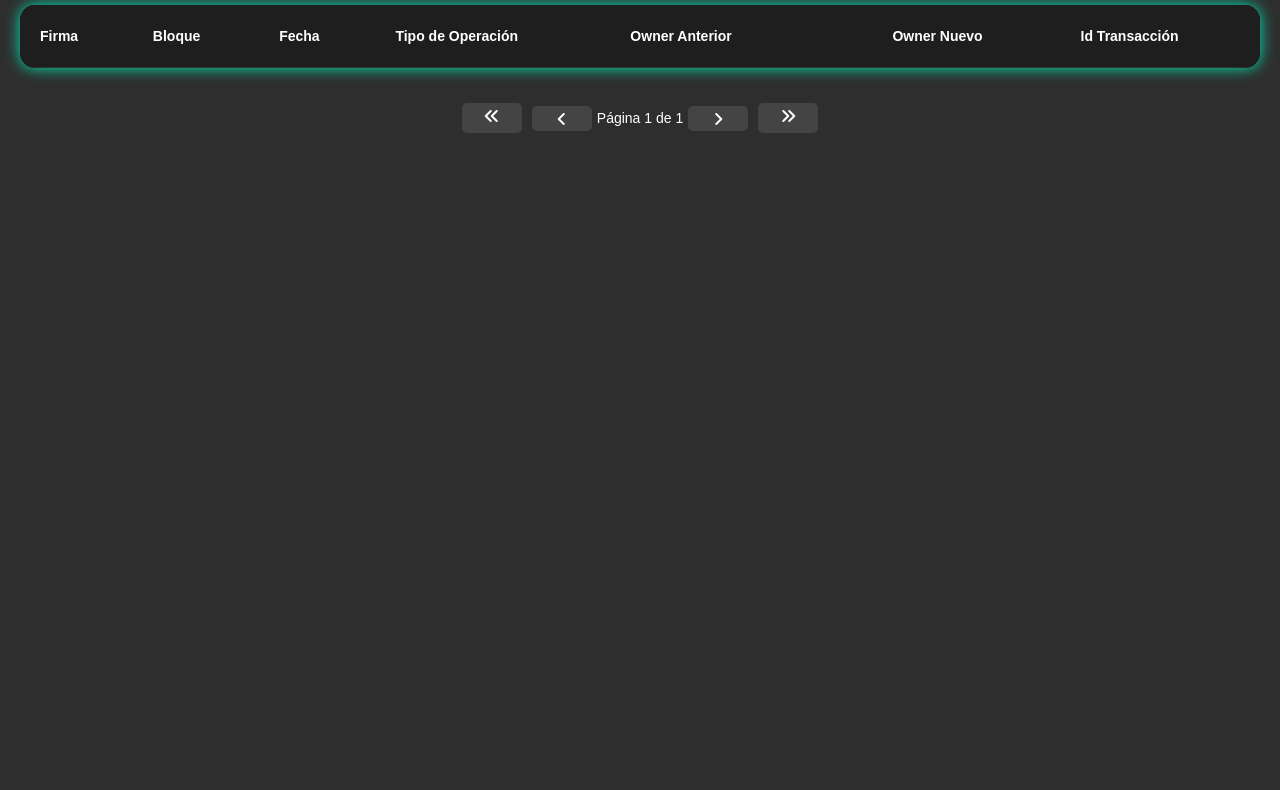
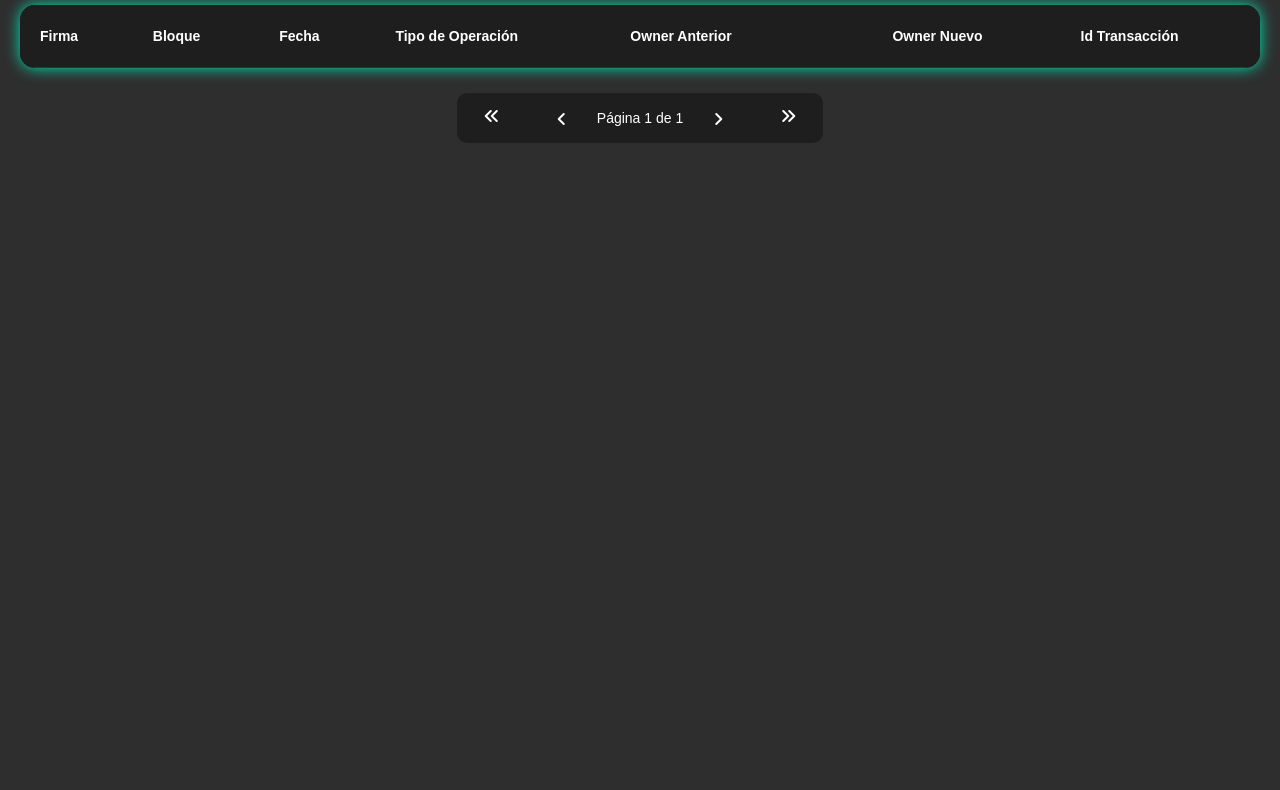
Before and after one commit to notpepejulian/MySQL-BigchainDB, a website: page public/transactions.html in a window 1280 px wide. Shown: the part 152-942 px from the top of the page. Drawn offline with Linux system fonts and the light colour scheme; no server answers.

Commit message:
Copia de seguridad autom├ítica: 03/12/2024 22:19:19,37

```diff
--- a/public/styles.css
+++ b/public/styles.css
@@ -13,6 +13,7 @@ body {
     transition: background-color 0.3s ease, color 0.3s ease;
     font-size: 14px;
     background-color: #2e2e2e;
+    height: auto;
   }
 
 
@@ -267,13 +268,16 @@ tbody tr:hover{
   text-align: center;
   justify-content: center;
   align-items: center;
+  background-color: #1e1e1e;
+  height: 50px;
+  border-radius: 10px;
 }
 
 .pagination button {
   margin: 0 5px;
   padding: 5px 10px;
   font-size: 14px;
-  background-color: #444;
+  background-color: #1e1e1e;
   color: #fff;
   border: none;
   border-radius: 5px;
```
Also changed, not shown: 1 other file.
